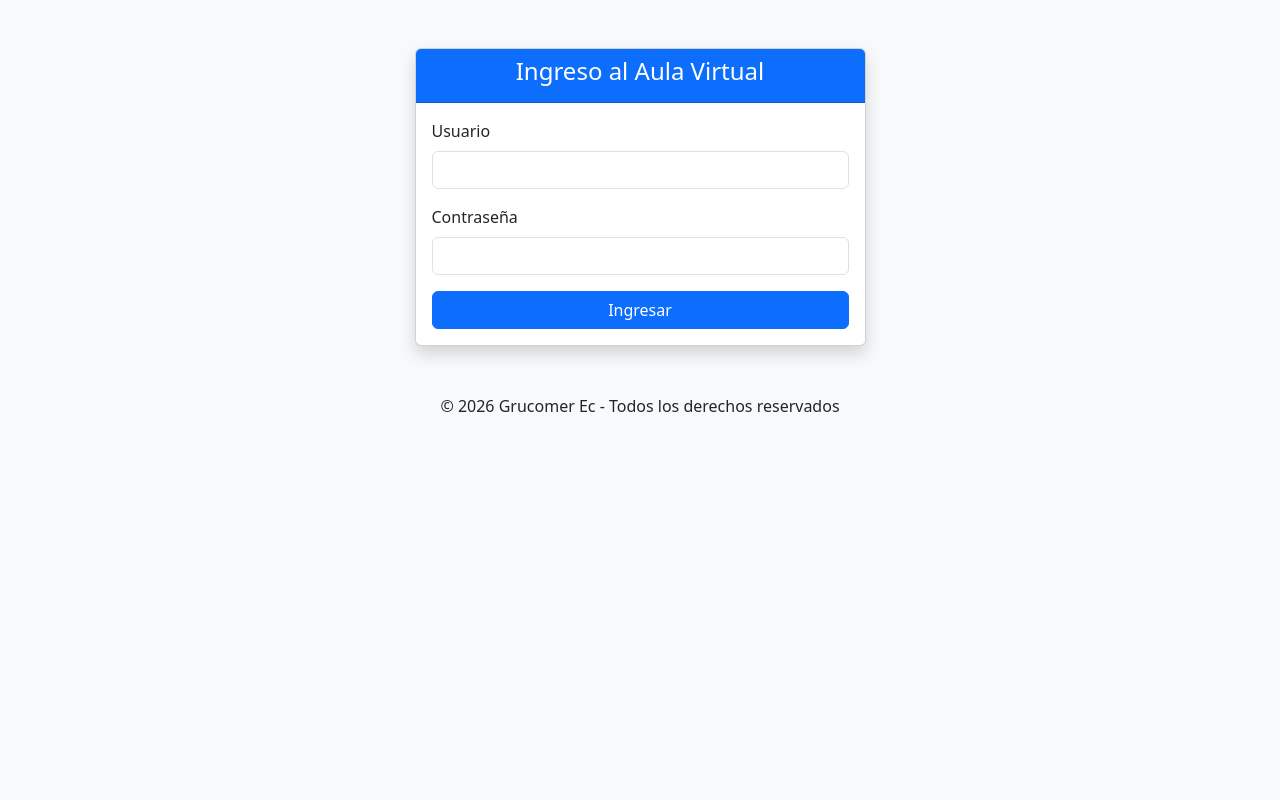
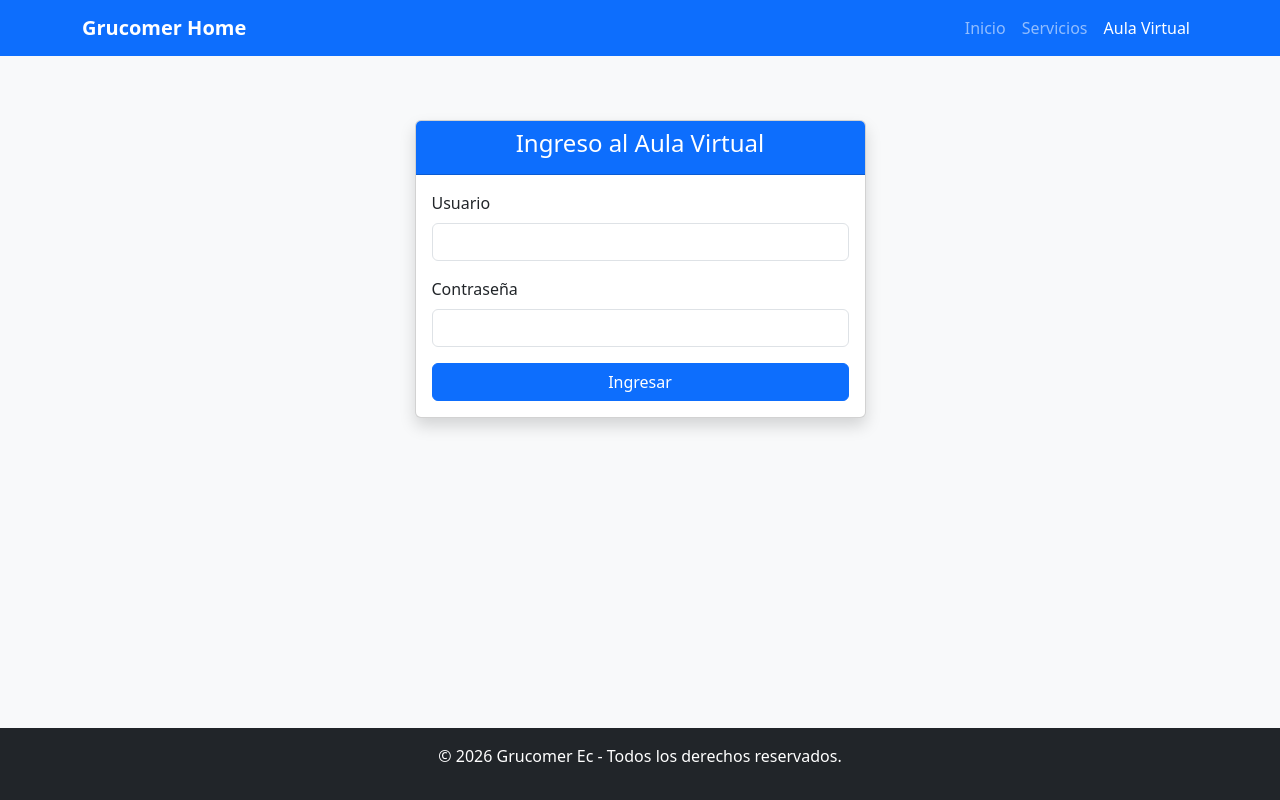
Before and after one commit to grucomerec/grucomer_web, a website: page aula.html in a window 1280 px wide. Drawn offline with nearby package versions, Linux system fonts and the light colour scheme.

Commit message:
actualización 17_05

```diff
--- a/aula.css
+++ b/aula.css
@@ -0,0 +1,10 @@
+html, body {
+  height: 100%;
+}
+body {
+  display: flex;
+  flex-direction: column;
+}
+main {
+  flex: 1;
+}
--- a/aula.html
+++ b/aula.html
@@ -3,9 +3,29 @@
 <head>
   <meta charset="UTF-8">
   <title>🎓 Aula Virtual - Login</title>
+  <link rel="stylesheet" href="aula.css">
   <link href="https://cdn.jsdelivr.net/npm/bootstrap@5.3.2/dist/css/bootstrap.min.css" rel="stylesheet">
 </head>
 <body class="bg-light">
+
+<!-- Navbar -->
+ <section class="container mt-4 pt-5">
+     <nav class="navbar navbar-expand-lg navbar-dark bg-primary fixed-top">
+        <div class="container">
+            <a class="navbar-brand fw-bold" href="index.html">Grucomer Home</a>
+            <button class="navbar-toggler" type="button" data-bs-toggle="collapse" data-bs-target="#menu">
+                <span class="navbar-toggler-icon"></span>
+            </button>
+            <div class="collapse navbar-collapse" id="menu">
+                <ul class="navbar-nav ms-auto">
+                    <li class="nav-item"><a class="nav-link" href="index.html">Inicio</a></li>
+                    <li class="nav-item"><a class="nav-link" href="servicios.html">Servicios</a></li>
+                    <li class="nav-item"><a class="nav-link active" href="aula.html">Aula Virtual</a></li>
+                </ul>
+            </div>
+        </div>
+     </nav>
+    </section>
 
   <section id="loginSection" class="container my-5">
     <div class="row justify-content-center">
@@ -35,11 +55,8 @@
 
   <script>
 
-
     const SCRIPT_URL = "https://script.google.com/macros/s/AKfycbw-4FX8t1nnSWPVtwZ_ALcGqfaVNtSLXYY-XrGiTm-JAPE5mZaduwRbTaaNY5bmG1qHyQ/exec";
     const ALLOWED_ORIGIN = window.location.origin;
-
-
 
     document.getElementById('loginForm').addEventListener('submit', async function(e) {
       e.preventDefault();
@@ -82,12 +99,10 @@
     });
   </script>
 
-  <div class="text-center mt-4">
-      <p class="footer">&copy; 2026 Grucomer Ec - Todos los derechos reservados</p>
-    </div>
+  <footer class="bg-dark text-white text-center py-3 mt-auto">
+    <div class="container">
+    <p>&copy; 2026 Grucomer Ec - Todos los derechos reservados.</p>
   </div>
 </footer>
-<script src="https://cdn.jsdelivr.net/npm/aos@2.3.4/dist/aos.js"></script>
-
 </body>
 </html>
```
Also changed, not shown: servicios.html (+1 -1 lines), trabajo.html (+2 -2 lines).
